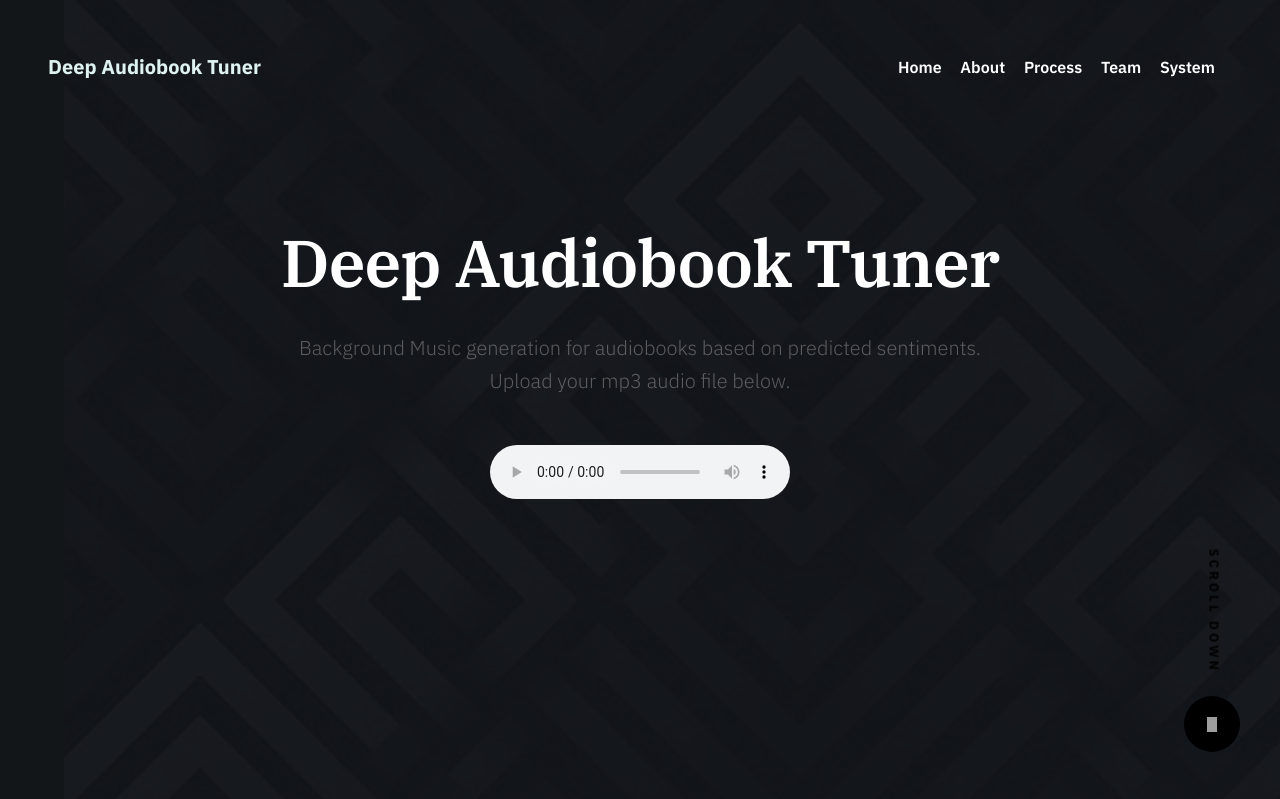
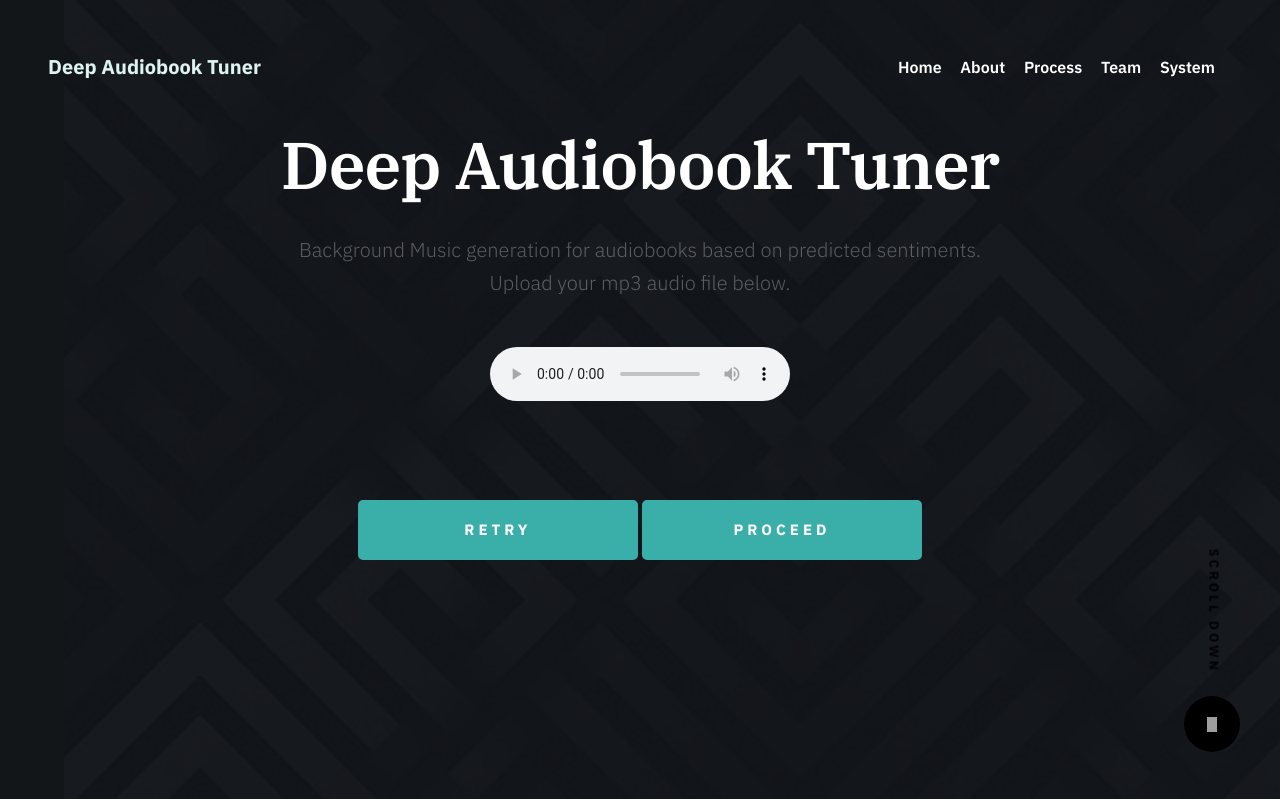
Before and after one commit to jendcruz22/DeepAudiobookTunerApp, a Flask app: template templates/player.html in a window 1280 px wide. Shown: the top 799 px of the page. Run offline with Flask 2, Linux system fonts and the light colour scheme; the template is opened without the code that fills it, so the values that code supplies are empty; grey boxes are pictures that could not be loaded.

Commit message:
added : player page (audio controls to be fixed)

```diff
--- a/main.py
+++ b/main.py
@@ -3,7 +3,7 @@ from werkzeug.utils import secure_filename
 from flask import Flask,flash,request,redirect,send_file,render_template
 
 UPLOAD_FOLDER = 'uploads/'
-DOWNLOAD_FOLDER = 'download/'
+DOWNLOAD_FOLDER = 'downloads/'
 
 #app = Flask(__name__)
 app = Flask(__name__, template_folder='templates')
@@ -59,13 +59,15 @@ def upload_file():
             print("saved file successfully")
 
       #send file name as parameter to downlad
-            return redirect('/downloadfile/'+ filename)
+            return redirect('/player/'+ filename)
     return render_template('upload_file.html')
 
 # Player API
-# @app.route("/player/<filename>", methods = ['GET'])
-# def player(filename):
-#     return render_template('player.html', value=filename)
+@app.route("/player/<filename>", methods = ['GET'])
+def player(filename):
+    if request.method == 'POST':
+        return redirect('/downloadfile/'+ filename)
+    return render_template('player.html', value=filename)
 
 # Download API
 @app.route("/downloadfile/<filename>", methods = ['GET'])
--- a/templates/player.html
+++ b/templates/player.html
@@ -88,7 +88,14 @@
                     <source src="../download/{{value}}" type="audio/ogg">
                     <source src="../download/{{value}}" type="audio/mpeg">
                 </audio>
-
+                <div class="home-content__button">
+                    <a href="{{ url_for('upload_file') }}" class="btn btn-info" style="background-color: #3AAFA9; border-color: #3AAFA9; color: white;">
+                        Retry
+                    </a>
+                    <a href="/downloadfile/{{value}}" class="btn btn-info" style="background-color: #3AAFA9; border-color: #3AAFA9; color: white;">
+                        Proceed
+                    </a>
+                </div>
                 <br>
                 <br>
 
```
Also changed, not shown: 1 other file.
